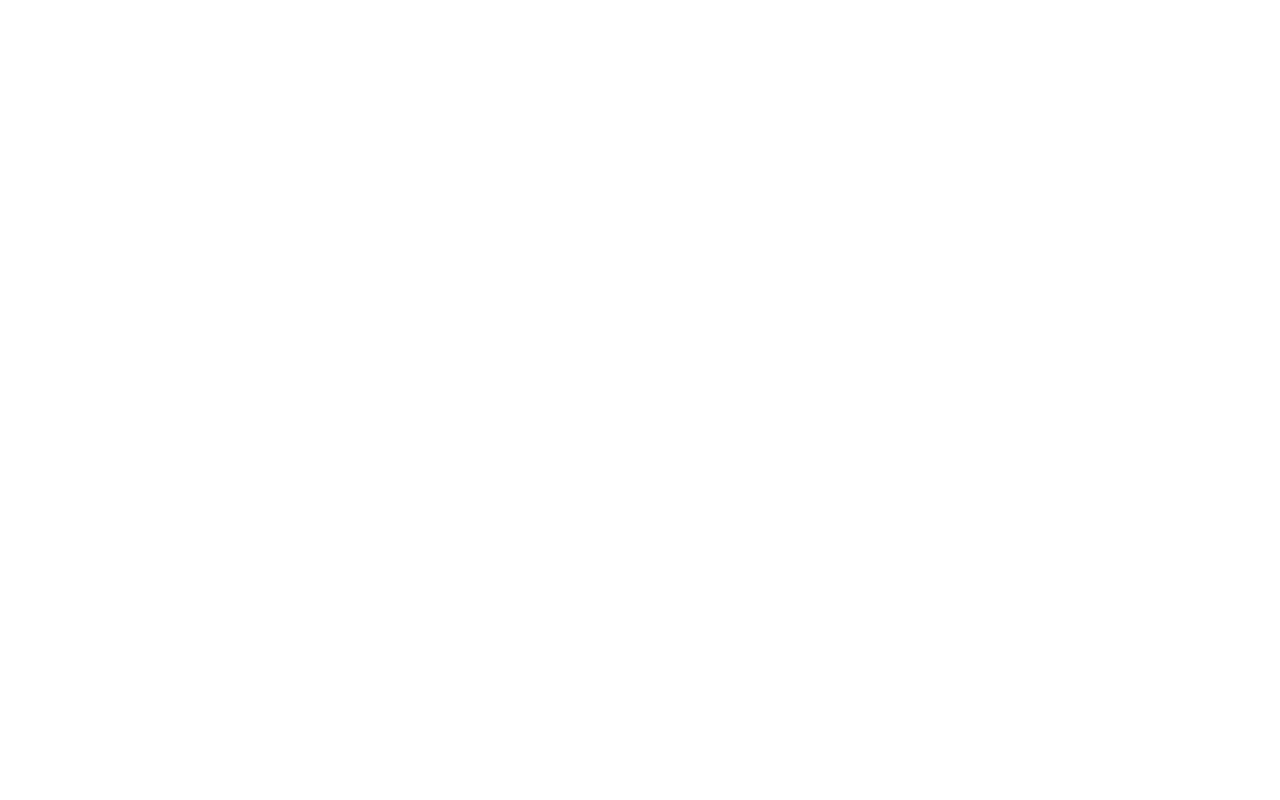
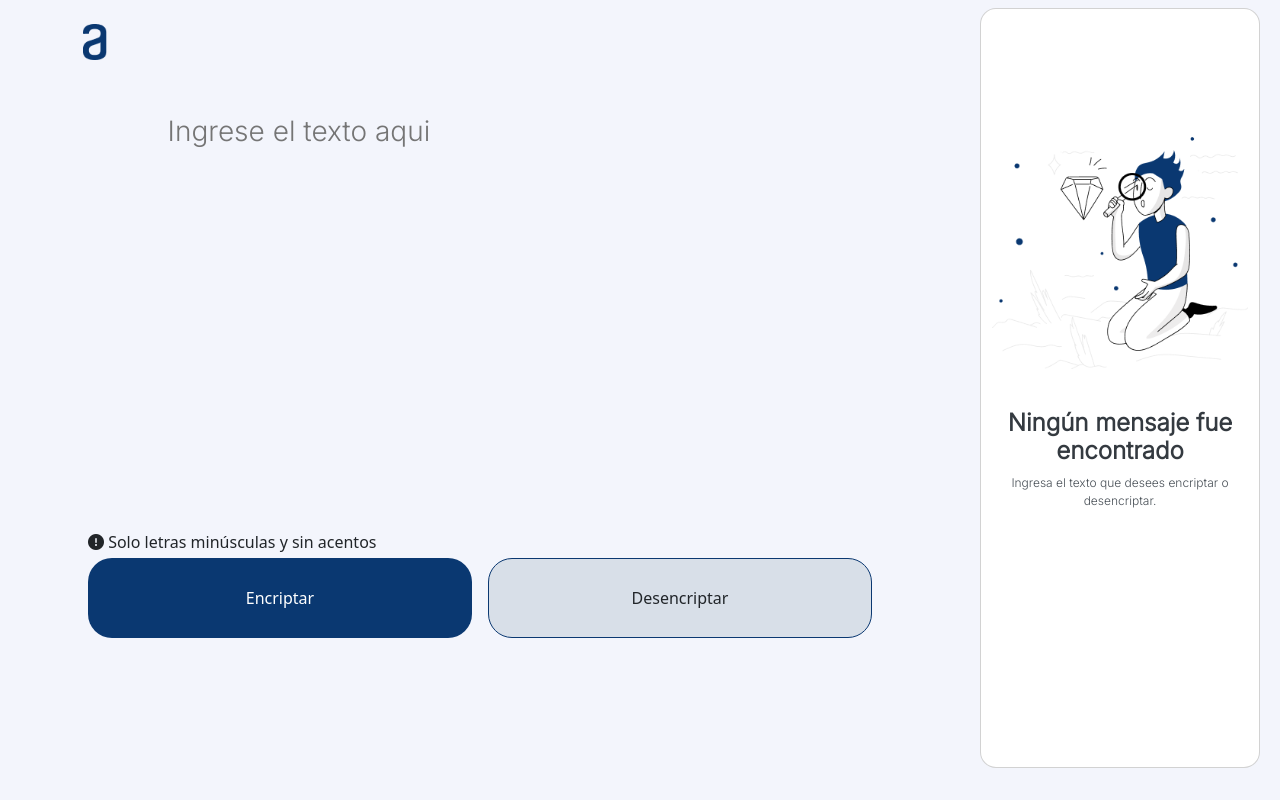
Before and after one commit to alejosandrini/Challenge-ONE, a plain HTML site: page encriptador-texto/encriptador.html in a window 1280 px wide. Drawn offline with nearby package versions, Linux system fonts and the light colour scheme.

Commit message:
Estructura desktop

```diff
--- a/encriptador-texto/encriptador.html
+++ b/encriptador-texto/encriptador.html
@@ -0,0 +1,49 @@
+<!DOCTYPE html>
+<html lang="en">
+<head>
+    <meta charset="UTF-8">
+    <meta http-equiv="X-UA-Compatible" content="IE=edge">
+    <meta name="viewport" content="width=device-width, initial-scale=1.0">
+    <title>Encriptador de texto</title>
+    <link rel="stylesheet" href="../static/css/style-challenge1.css">
+    <!-- Inter Font -->
+    <link rel="preconnect" href="https://fonts.googleapis.com">
+    <link rel="preconnect" href="https://fonts.gstatic.com" crossorigin>
+    <link href="https://fonts.googleapis.com/css2?family=Inter:wght@300&display=swap" rel="stylesheet">
+    <!-- Bootstrap CSS v5.2.1 -->
+    <link href="https://cdn.jsdelivr.net/npm/bootstrap@5.2.1/dist/css/bootstrap.min.css" rel="stylesheet"
+    integrity="sha384-iYQeCzEYFbKjA/T2uDLTpkwGzCiq6soy8tYaI1GyVh/UjpbCx/TYkiZhlZB6+fzT" crossorigin="anonymous">
+    <!-- FontAwesome CSS v6.2.1-->
+    <link rel="stylesheet" href="https://cdnjs.cloudflare.com/ajax/libs/font-awesome/6.2.1/css/all.min.css" integrity="sha512-MV7K8+y+gLIBoVD59lQIYicR65iaqukzvf/nwasF0nqhPay5w/9lJmVM2hMDcnK1OnMGCdVK+iQrJ7lzPJQd1w==" crossorigin="anonymous" referrerpolicy="no-referrer" />
+</head>
+<body>
+    <div class="container-fluid">
+        <div class="row">
+            <div class="col-md-9">
+                <img id="logo" src="../static/images/Logo.png" alt="Logo Alura">
+                <textarea name="" id="texto-ingresado" cols="30" rows="10" placeholder="Ingrese el texto aqui"></textarea>
+                <div class="container mt-5">
+                    <label for="" class="d-block mb-1">
+                        <i class="fa-solid fa-circle-exclamation"></i>
+                        Solo letras minúsculas y sin acentos
+                    </label>
+                    <div class="d-block d-md-flex justify-content-center w-100">
+                        <button type="button" class="btn mx-2" id="encriptar">Encriptar</button>
+                        <button type="button" class="btn mx-2" id="desencriptar">Desencriptar</button>
+                    </div>
+
+                </div>
+            </div>
+            <div class="col-md-3">
+                <div id="resultado" class="card border-1 bg-white rounded-4 m-2 d-flex align-items-center">
+                    <img id="sin-mensaje" src="../static/images/Muñeco.png" alt="Muñeco">
+                  <div class="card-body">
+                    <h4 class="card-title">Ningún mensaje fue encontrado</h4>
+                    <p class="card-text">Ingresa el texto que desees encriptar o desencriptar.</p>
+                  </div>
+                </div>
+            </div>
+        </div>
+    </div>
+</body>
+</html>
--- /dev/null
+++ b/static/css/style-challenge1.css
@@ -0,0 +1,125 @@
+html{
+    background-color: #F3F5FC;
+}
+
+.row{
+    background-color: #F3F5FC;
+}
+
+#logo{
+    display: flex;
+    align-items: flex-start;
+    padding: 0px;
+
+    width: 90px;
+    height: 36px;
+    margin-top: 3vh;
+    margin-left: 3vw;
+}
+
+#sin-mensaje{
+    width: 20vw;
+    height: auto;
+    margin-top: 10vw;
+}
+
+#texto-ingresado{
+    width: 80%;
+    height: 240px;
+    margin-top: 6vh;
+    margin-left: 12vw;
+    margin-bottom: 10vw;
+
+    font-family: 'Inter';
+    font-style: normal;
+    font-weight: 400;
+    font-size: 28px;
+    line-height: 150%;
+
+    color: #0A3871;
+
+    border: none;
+    outline: none;
+
+    resize: none;
+    overflow-y: auto;
+    background-color: #F3F5FC;
+}
+
+#resultado{
+    display: flex;
+    align-items: flex-start;
+    padding: 0px;
+    gap: 24px;
+    background-color: #FFFFFF;
+    height: 95vh;
+    margin-bottom: 1vh;
+}
+
+h4{
+    font-family: 'Inter';
+    font-style: normal;
+    font-weight: 700 !important;
+    font-size: 24px;
+    line-height: 120%;
+    /* or 29px */
+
+    text-align: center;
+
+    /* Gray/gray-500 */
+    color: #343A40;
+}
+
+p{
+    font-family: 'Inter';
+    font-style: normal;
+    font-weight: 400;
+    font-size: 12px;
+    line-height: 150%;
+    /* or 24px */
+
+    text-align: center;
+
+    /* Gray/gray-400 */
+
+    color: #495057;
+
+
+    /* Inside auto layout */
+
+    flex: none;
+    order: 1;
+    align-self: stretch;
+    flex-grow: 0;
+    word-wrap: break-word;
+}
+
+#encriptar{
+    padding: 1rem;
+
+    width: 30vw;
+    height: 10vh;
+
+    background: #0A3871;
+    border-radius: 24px;
+
+    color: #FFFFFF;
+}
+
+#desencriptar{
+    box-sizing: border-box;
+
+    padding: 1rem;
+
+    width: 30vw;
+    height: 10vh;
+
+    background: #D8DFE8;
+
+    border: 1px solid #0A3871;
+    border-radius: 24px;
+}
+
+label{
+    margin-left: 5vw;
+}
```
Also changed, not shown: index.html (line endings or trailing spaces), static/images/Logo.png (added), static/images/Muñeco.png (added).
